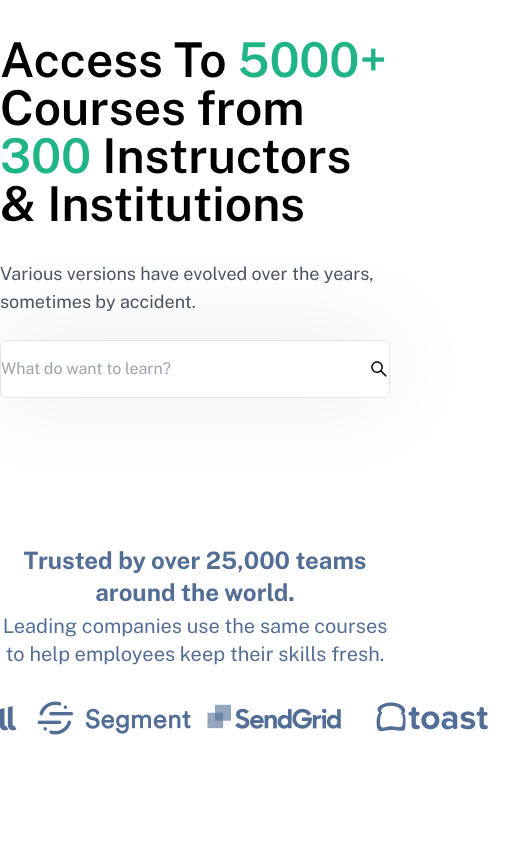
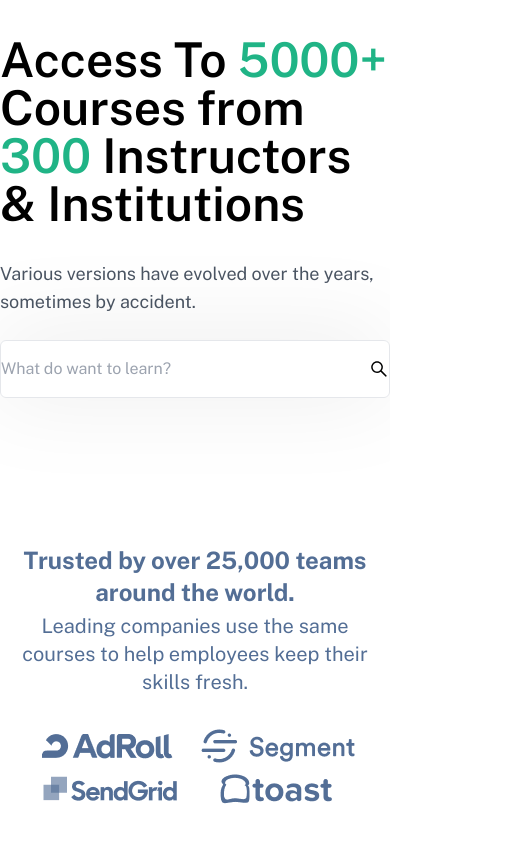
Before and after one commit to WarrenTyler/react-tailwind-landing-page, a React (Vite) app: page / in a window 390 px wide. Shown: the part 479-1321 px from the top of the page, 515 px wide, since content can reach past the window. Before the commit the page ends 1297 px from the top, so only its background shows below. Built offline with nearby package versions, Linux system fonts and the light colour scheme.

Commit message:
Update layout and structure in the Companies component for improved responsiveness

```diff
--- a/src/components/Companies.jsx
+++ b/src/components/Companies.jsx
@@ -8,7 +8,7 @@ import {
 const Companies = () => {
   return (
     <div className="w-full bg-white py-[50px]">
-      <div className="max-w-[600px] md:max-w-[1480px] m-auto">
+      <div className="max-w-[600px] md:max-w-[1480px] m-auto px-4 md:px-0">
         <h1 className="text-center text-2xl font-bold text-[#536E95] pb-1">
           Trusted by over 25,000 teams around the world.
         </h1>
@@ -17,10 +17,12 @@ const Companies = () => {
           skills fresh.
         </p>
         <div className="flex justify-center py-8 md:gap-8">
-          <img src={companyLogo1} alt="" />
-          <img src={companyLogo2} alt="" />
-          <img src={companyLogo3} alt="" />
-          <img src={companyLogo4} alt="" />
+          <div className="grid md:grid-cols-4 grid-cols-2 gap-2">
+            <img src={companyLogo1} alt="" />
+            <img src={companyLogo2} alt="" />
+            <img src={companyLogo3} alt="" />
+            <img src={companyLogo4} alt="" />
+          </div>
         </div>
       </div>
     </div>
```
